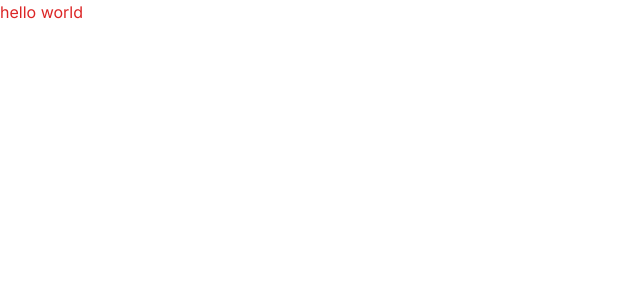
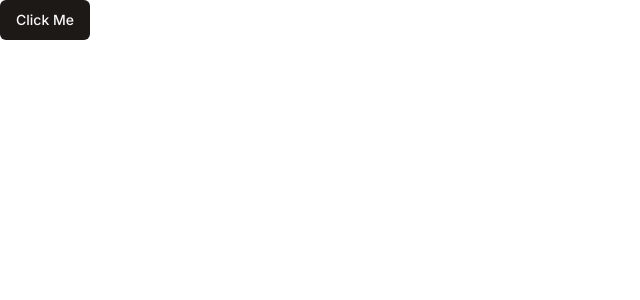
Before and after one commit to tshimega-molefe/elysiumdata, a Next.js app in the folder client/: page / in a window 1280 px wide. Shown: the top 300 px of the page, without its empty margins (0-640 px from the left). Built offline with nearby package versions, Linux system fonts and the light colour scheme.

Commit message:
Feat: Added Clerk Provider

```diff
--- a/client/package.json
+++ b/client/package.json
@@ -9,6 +9,8 @@
     "lint": "next lint"
   },
   "dependencies": {
+    "@clerk/nextjs": "^4.23.5",
+    "@radix-ui/react-slot": "^1.0.2",
     "@types/node": "20.6.3",
     "@types/react": "18.2.22",
     "@types/react-dom": "18.2.7",
--- a/client/src/app/layout.tsx
+++ b/client/src/app/layout.tsx
@@ -1,22 +1,26 @@
-import './globals.css'
-import type { Metadata } from 'next'
-import { Inter } from 'next/font/google'
+import "./globals.css";
+import type { Metadata } from "next";
+import { Inter } from "next/font/google";
+import { ClerkProvider } from "@clerk/nextjs";
 
-const inter = Inter({ subsets: ['latin'] })
+const inter = Inter({ subsets: ["latin"] });
 
 export const metadata: Metadata = {
-  title: 'Create Next App',
-  description: 'Generated by create next app',
-}
+  title: "Elysium | AI Data Analysis",
+  description:
+    "Our language model is trained to analyse annual reports, financial statements, project data, and information memoranda.",
+};
 
 export default function RootLayout({
   children,
 }: {
-  children: React.ReactNode
+  children: React.ReactNode;
 }) {
   return (
-    <html lang="en">
-      <body className={inter.className}>{children}</body>
-    </html>
-  )
+    <ClerkProvider>
+      <html lang="en">
+        <body className={inter.className}>{children}</body>
+      </html>
+    </ClerkProvider>
+  );
 }
--- a/client/src/app/page.tsx
+++ b/client/src/app/page.tsx
@@ -1,3 +1,9 @@
+import { Button } from "@/components/ui/button";
+
 export default function Home() {
-  return <h1 className="text-red-600">hello world</h1>;
+  return (
+    <h1 className="text-red-600">
+      <Button>Click Me</Button>
+    </h1>
+  );
 }
--- /dev/null
+++ b/client/src/components/ui/button.tsx
@@ -0,0 +1,56 @@
+import * as React from "react"
+import { Slot } from "@radix-ui/react-slot"
+import { cva, type VariantProps } from "class-variance-authority"
+
+import { cn } from "@/lib/utils"
+
+const buttonVariants = cva(
+  "inline-flex items-center justify-center rounded-md text-sm font-medium ring-offset-background transition-colors focus-visible:outline-none focus-visible:ring-2 focus-visible:ring-ring focus-visible:ring-offset-2 disabled:pointer-events-none disabled:opacity-50",
+  {
+    variants: {
+      variant: {
+        default: "bg-primary text-primary-foreground hover:bg-primary/90",
+        destructive:
+          "bg-destructive text-destructive-foreground hover:bg-destructive/90",
+        outline:
+          "border border-input bg-background hover:bg-accent hover:text-accent-foreground",
+        secondary:
+          "bg-secondary text-secondary-foreground hover:bg-secondary/80",
+        ghost: "hover:bg-accent hover:text-accent-foreground",
+        link: "text-primary underline-offset-4 hover:underline",
+      },
+      size: {
+        default: "h-10 px-4 py-2",
+        sm: "h-9 rounded-md px-3",
+        lg: "h-11 rounded-md px-8",
+        icon: "h-10 w-10",
+      },
+    },
+    defaultVariants: {
+      variant: "default",
+      size: "default",
+    },
+  }
+)
+
+export interface ButtonProps
+  extends React.ButtonHTMLAttributes<HTMLButtonElement>,
+    VariantProps<typeof buttonVariants> {
+  asChild?: boolean
+}
+
+const Button = React.forwardRef<HTMLButtonElement, ButtonProps>(
+  ({ className, variant, size, asChild = false, ...props }, ref) => {
+    const Comp = asChild ? Slot : "button"
+    return (
+      <Comp
+        className={cn(buttonVariants({ variant, size, className }))}
+        ref={ref}
+        {...props}
+      />
+    )
+  }
+)
+Button.displayName = "Button"
+
+export { Button, buttonVariants }
```
Also changed, not shown: 2 other files (tests, documents, lock files or other folders).
